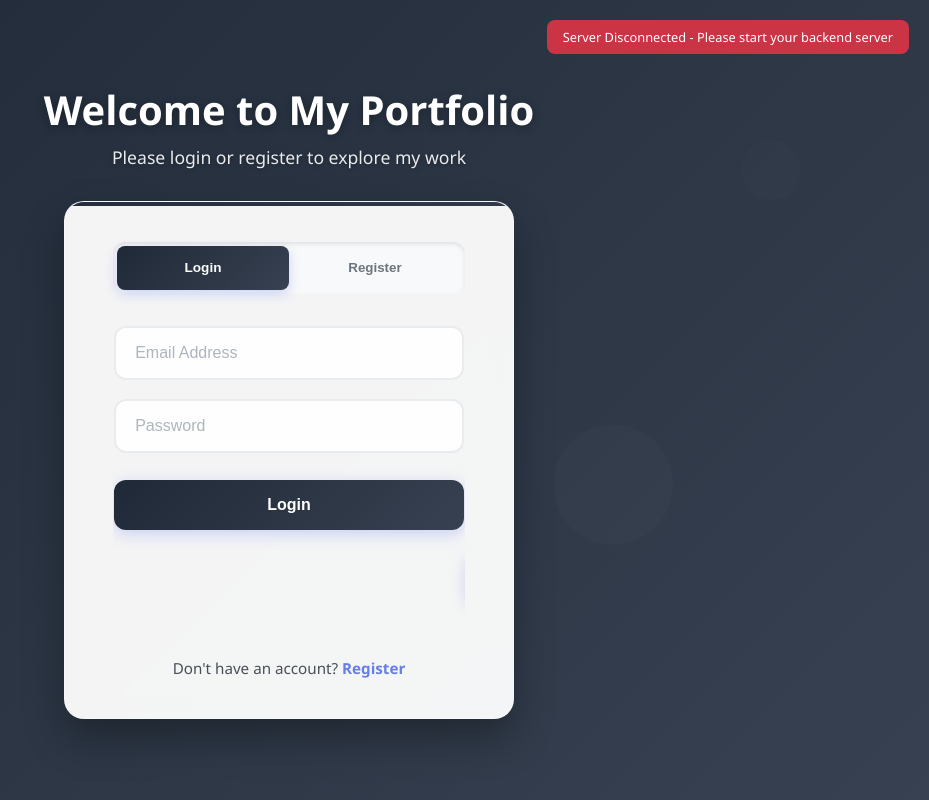
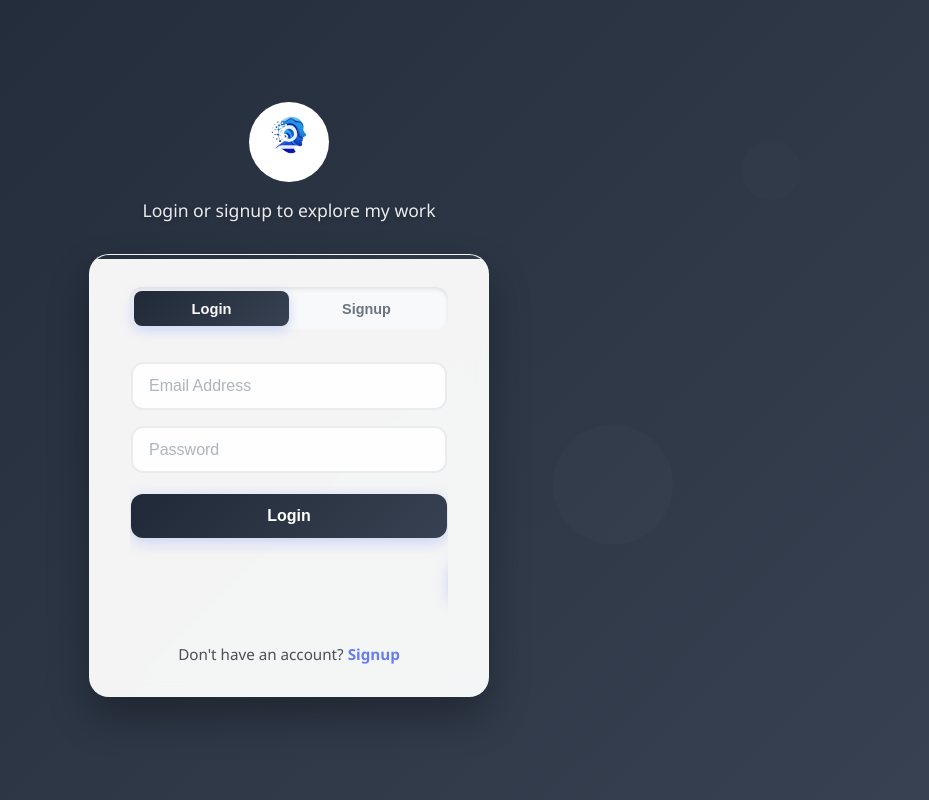
Before and after one commit to Aatifraza123/portfolioaatifraza, a website: page public/auth.html in a window 1280 px wide. Shown: the whole page, without its empty margins (351-1280 px from the left). Drawn offline with Linux system fonts and the light colour scheme; no server answers.

Commit message:
Update auth.html design/content

```diff
--- a/public/auth.html
+++ b/public/auth.html
@@ -85,28 +85,41 @@
       50% { transform: translateY(-20px) rotate(180deg); }
     }
 
-    /* Welcome header */
-    .welcome-header {
+    /* User icon header */
+    .user-icon-header {
       text-align: center;
       margin-bottom: 2rem;
       z-index: 10;
       position: relative;
     }
 
-    .welcome-title {
-      font-size: 2.5rem;
-      font-weight: 700;
-      color: #ffffff;
-      margin-bottom: 0.5rem;
-      text-shadow: 0 2px 10px rgba(0, 0, 0, 0.3);
+    .user-icon {
+      width: 80px;
+      height: 80px;
+      background-image: url(android-chrome-512x512.png);
+      background-size: cover;
+      border-radius: 50%;
+      display: flex;
+      align-items: center;
+      justify-content: center;
+      margin: 0 auto;
+      backdrop-filter: blur(10px);
+      border: 2px solid rgba(255, 255, 255, 0.2);
       animation: slideDown 1s ease-out;
     }
 
-    .welcome-subtitle {
+    .user-icon svg {
+      width: 40px;
+      height: 40px;
+      color: rgba(255, 255, 255, 0.9);
+    }
+
+    .auth-subtitle {
       font-size: 1.1rem;
       color: rgba(255, 255, 255, 0.9);
       font-weight: 300;
       text-shadow: 0 1px 5px rgba(0, 0, 0, 0.3);
+      margin-top: 1rem;
       animation: slideDown 1s ease-out 0.2s both;
     }
 
@@ -124,10 +137,10 @@
     .auth-container {
       background: rgba(255, 255, 255, 0.95);
       backdrop-filter: blur(10px);
-      padding: 2.5rem 3rem;
+      padding: 2rem 2.5rem;
       border-radius: 20px;
       width: 100%;
-      max-width: 450px;
+      max-width: 400px;
       box-shadow: 0 20px 40px rgba(0, 0, 0, 0.3);
       position: relative;
       overflow: hidden;
@@ -176,7 +189,7 @@
 
     .toggle-btn {
       flex: 1;
-      padding: 0.9rem;
+      padding: 0.6rem;
       background: transparent;
       border: none;
       font-weight: 600;
@@ -186,6 +199,7 @@
       position: relative;
       z-index: 2;
       border-radius: 8px;
+      font-size: 0.9rem;
     }
 
     .toggle-btn.active {
@@ -212,7 +226,7 @@
 
     .form-container {
       position: relative;
-      height: 300px;
+      height: 250px;
       overflow: hidden;
     }
 
@@ -244,8 +258,8 @@
     }
 
     .auth-form input {
-      padding: 1rem 1.2rem;
-      margin-bottom: 1.2rem;
+      padding: 0.8rem 1rem;
+      margin-bottom: 1rem;
       border: 2px solid #e9ecef;
       border-radius: 12px;
       font-size: 1rem;
@@ -265,7 +279,7 @@
     }
 
     .auth-form .btn {
-      padding: 1rem;
+      padding: 0.8rem;
       background: linear-gradient(135deg, #1f2937 0%,#374151 100%);
       color: white;
       border: none;
@@ -274,7 +288,7 @@
       font-size: 1rem;
       cursor: pointer;
       transition: all 0.3s ease;
-      margin-top: 0.5rem;
+      margin-top: 0.3rem;
       box-shadow: 0 4px 15px rgba(102, 126, 234, 0.3);
       position: relative;
       overflow: hidden;
@@ -327,7 +341,7 @@
 
     .form-footer a:hover {
       color: #764ba2;
-      text-decoration: underline;
+      text-decoration: none;
     }
 
     .toast {
@@ -361,35 +375,15 @@
       background: linear-gradient(135deg, #28a745, #218838);
     }
 
-    .connection-status {
-      position: fixed;
-      top: 20px;
-      right: 20px;
-      padding: 8px 16px;
-      border-radius: 8px;
-      font-size: 0.8rem;
-      font-weight: 500;
-      z-index: 1000;
-      transition: all 0.3s ease;
-    }
-
-    .connection-status.connected {
-      background: rgba(40, 167, 69, 0.9);
-      color: white;
-    }
-
-    .connection-status.disconnected {
-      background: rgba(220, 53, 69, 0.9);
-      color: white;
-    }
-
     @media (max-width: 500px) {
-      .welcome-title {
-        font-size: 2rem;
+      .user-icon {
+        width: 60px;
+        height: 60px;
       }
 
-      .welcome-subtitle {
-        font-size: 1rem;
+      .user-icon svg {
+        width: 30px;
+        height: 30px;
       }
 
       .auth-container {
@@ -436,17 +430,20 @@
     <div class="shape"></div>
   </div>
 
-  <div class="connection-status" id="connectionStatus">Checking connection...</div>
-
-  <div class="welcome-header">
-    <h1 class="welcome-title">Welcome to My Portfolio</h1>
-    <p class="welcome-subtitle">Please login or register to explore my work</p>
+  <div class="user-icon-header">
+    <div class="user-icon">
+      <svg viewBox="0 0 24 24" fill="none" stroke="currentColor" stroke-width="2" stroke-linecap="round" stroke-linejoin="round">
+        <path d="M20 21v-2a4 4 0 0 0-4-4H8a4 4 0 0 0-4 4v2"></path>
+        <circle cx="12" cy="7" r="4"></circle>
+      </svg>
+    </div>
+    <p class="auth-subtitle">Login or signup to explore my work</p>
   </div>
 
   <div class="auth-container">
     <div class="auth-toggle">
       <button class="toggle-btn active" data-form="login">Login</button>
-      <button class="toggle-btn" data-form="register">Register</button>
+      <button class="toggle-btn" data-form="register">Signup</button>
       <div class="toggle-slider" id="slider"></div>
     </div>
 
@@ -464,14 +461,14 @@
           <input type="text" placeholder="Full Name" name="username" required />
           <input type="email" placeholder="Email Address" name="email" required />
           <input type="password" placeholder="Create Password" name="password" required />
-          <button type="submit" class="btn">Register</button>
+          <button type="submit" class="btn">Signup</button>
         </form>
       </div>
     </div>
 
     <div class="form-footer">
       <span id="footerText">Don't have an account?</span>
-      <a id="footerLink" onclick="toggleForm()">Register</a>
+      <a id="footerLink" onclick="toggleForm()">Signup</a>
     </div>
   </div>
 
@@ -482,33 +479,6 @@
 
     // Get API base URL from environment or use default
     const API_BASE_URL = window.location.origin;
-
-    // Check server connection
-    async function checkConnection() {
-      const statusEl = document.getElementById('connectionStatus');
-      try {
-        const response = await fetch(`${API_BASE_URL}/api/health`);
-        const data = await response.json();
-
-        if (response.ok && data.status === 'ok') {
-          statusEl.textContent = 'Server Connected';
-          statusEl.className = 'connection-status connected';
-          setTimeout(() => {
-            statusEl.style.opacity = '0';
-            setTimeout(() => statusEl.style.display = 'none', 300);
-          }, 2000);
-        } else {
-          throw new Error('Server not responding properly');
-        }
-      } catch (error) {
-        console.error('Connection check failed:', error);
-        statusEl.textContent = 'Server Disconnected - Please start your backend server';
-        statusEl.className = 'connection-status disconnected';
-      }
-    }
-
-    // Check connection on page load
-    checkConnection();
 
     function toggleForm() {
       const loginWrapper = document.getElementById('loginWrapper');
@@ -545,7 +515,7 @@
         toggleBtns[1].classList.remove('active');
         toggleBtns[0].classList.add('active');
         footerText.textContent = "Don't have an account?";
-        footerLink.textContent = 'Register';
+        footerLink.textContent = 'Signup';
       }
     }
 
@@ -623,10 +593,8 @@
           window.isLoggedIn = true;
           window.currentUser = data.user;
 
-          showToast('Login successful! Welcome back! 🎉', 'success');
-          setTimeout(() => {
-            window.location.href = '/index';
-          }, 1500);
+          // Redirect without showing toast
+          window.location.href = '/index';
         } else {
           showToast(data.error || 'Login failed', 'error');
         }
```
